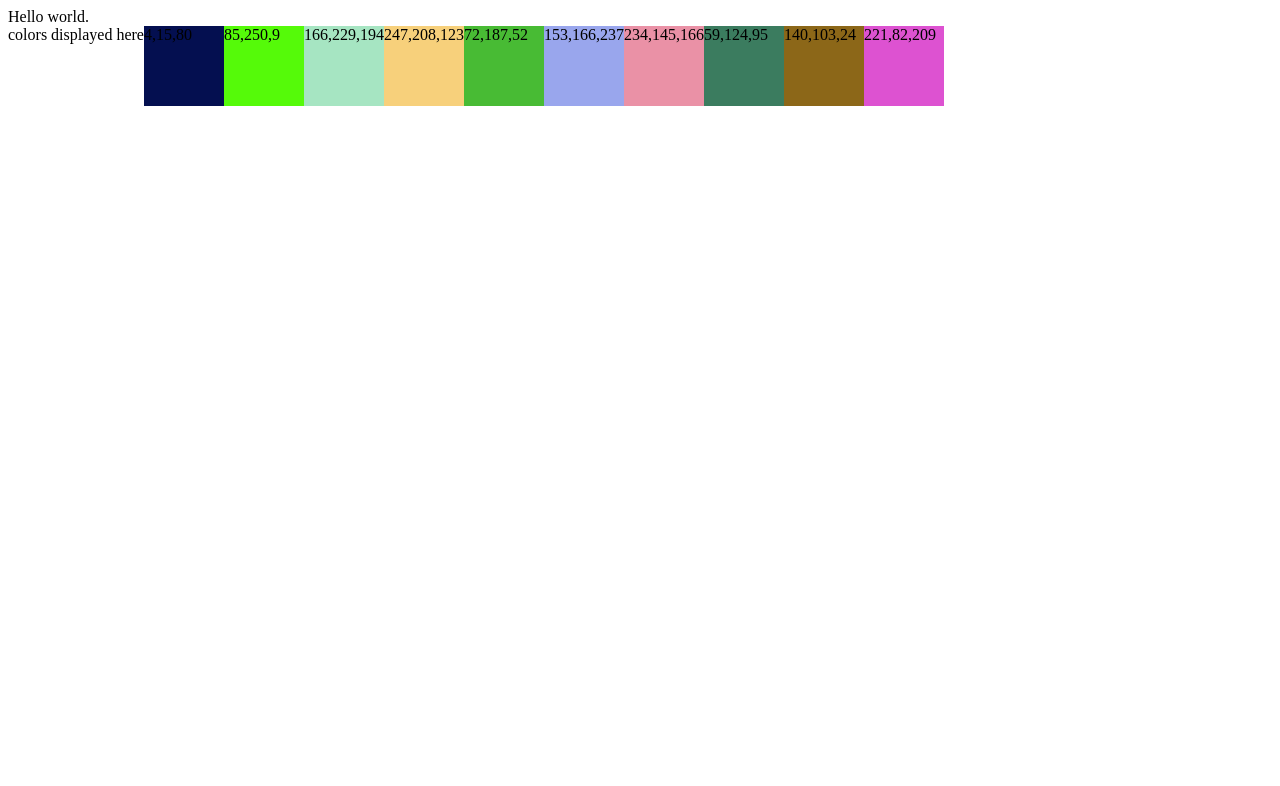
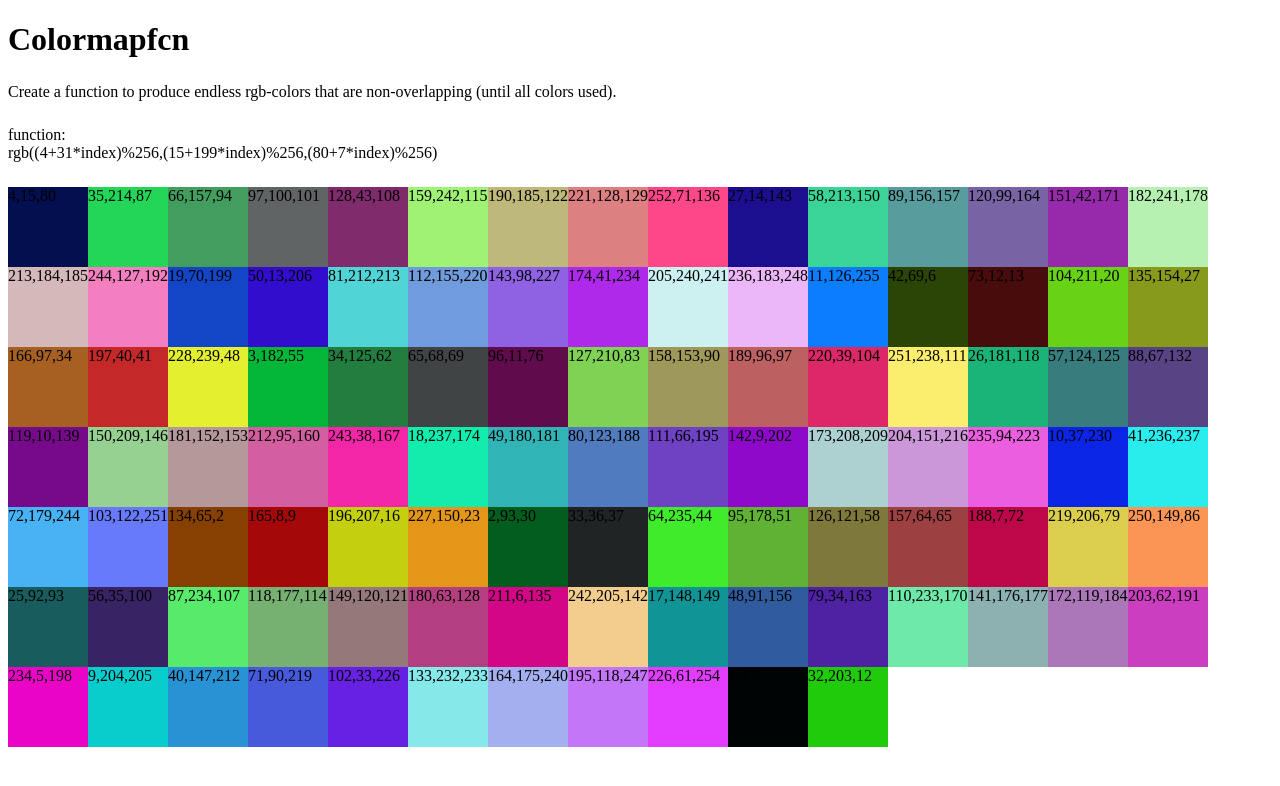
Before and after one commit to juissi999/colormapfcn, a plain HTML site: page docs/index.html in a window 1280 px wide. Drawn offline with Linux system fonts and the light colour scheme.

Commit message:
Add function display

```diff
--- a/docs/index.html
+++ b/docs/index.html
@@ -9,18 +9,37 @@
 </head>
 
 <body>
-  Hello world.
-  <div id="colors">
+  <h1>Colormapfcn</h1>
+
+  <div style="margin:25px 0px;">
+    Create a function to produce endless rgb-colors that are non-overlapping (until all colors used).
   </div>
+
+  function:
+  <div id="fcn"></div>
+
+  <div id="colors" style="margin:25px 0px;">
+  </div>
+
+
 
   <script src="../index.js"></script>
 
   <script type="text/javascript">
-    const howmany = 10;
-    cmapFcn.init(4, 15, 80, 337, 491, 1721)
+    const howmany = 101;
+    let rstart = 4
+    let gstart = 15
+    let bstart = 80
+    let rincrement = 31
+    let gincrement = 199
+    let bincrement = 7
+
+    cmapFcn.init(rstart, gstart, bstart, rincrement, gincrement, bincrement)
+
+    document.getElementById('fcn').innerHTML =
+      `rgb((${rstart}+${rincrement}*index)%256,(${gstart}+${gincrement}*index)%256,(${bstart}+${bincrement}*index)%256)`
 
     const colorsHandle = document.getElementById('colors')
-    colorsHandle.innerHTML = "colors displayed here"
     for (let i = 0; i < howmany; i++) {
       const newDiv = document.createElement('DIV')
       const newColor = cmapFcn.getValue(i)
```
